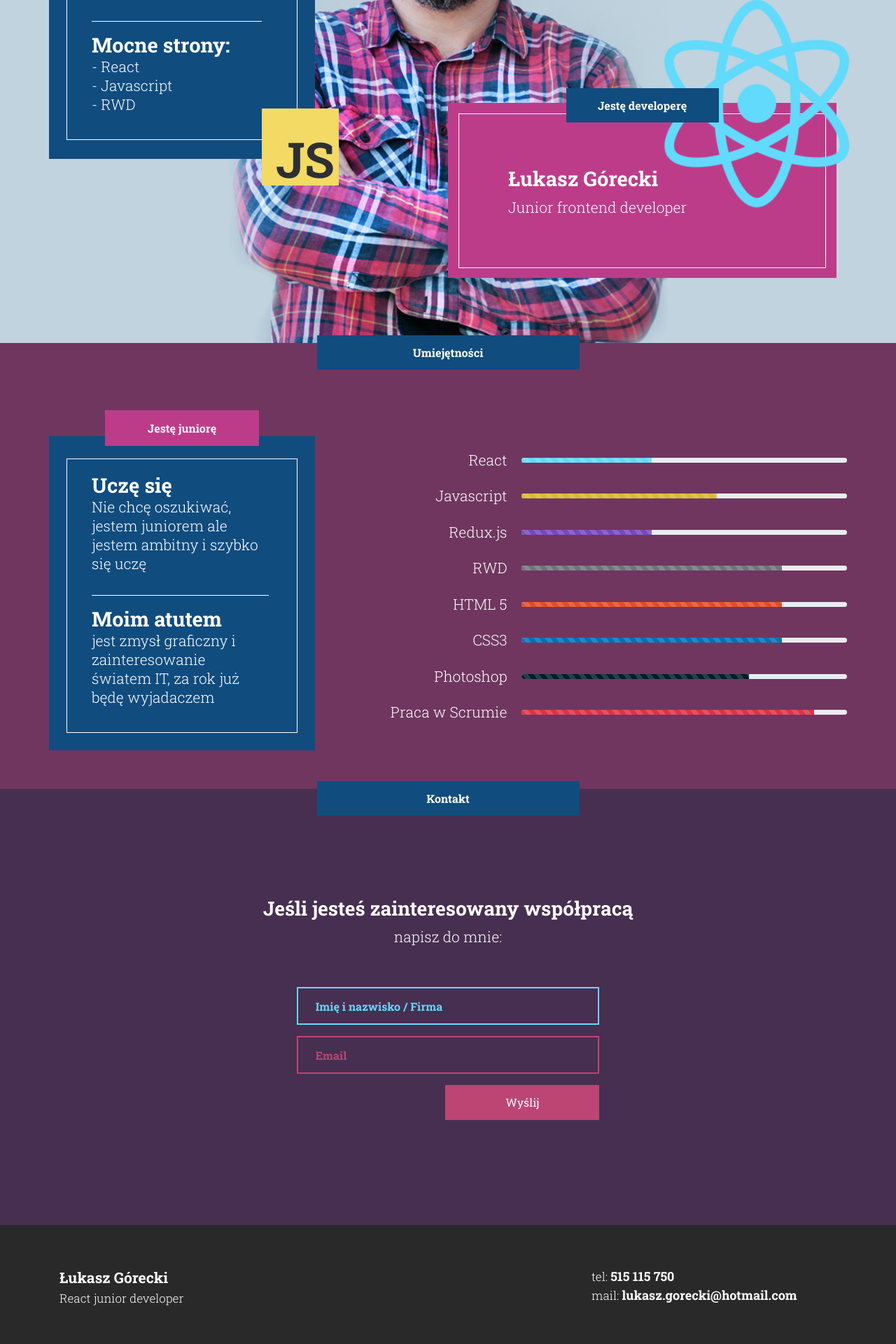
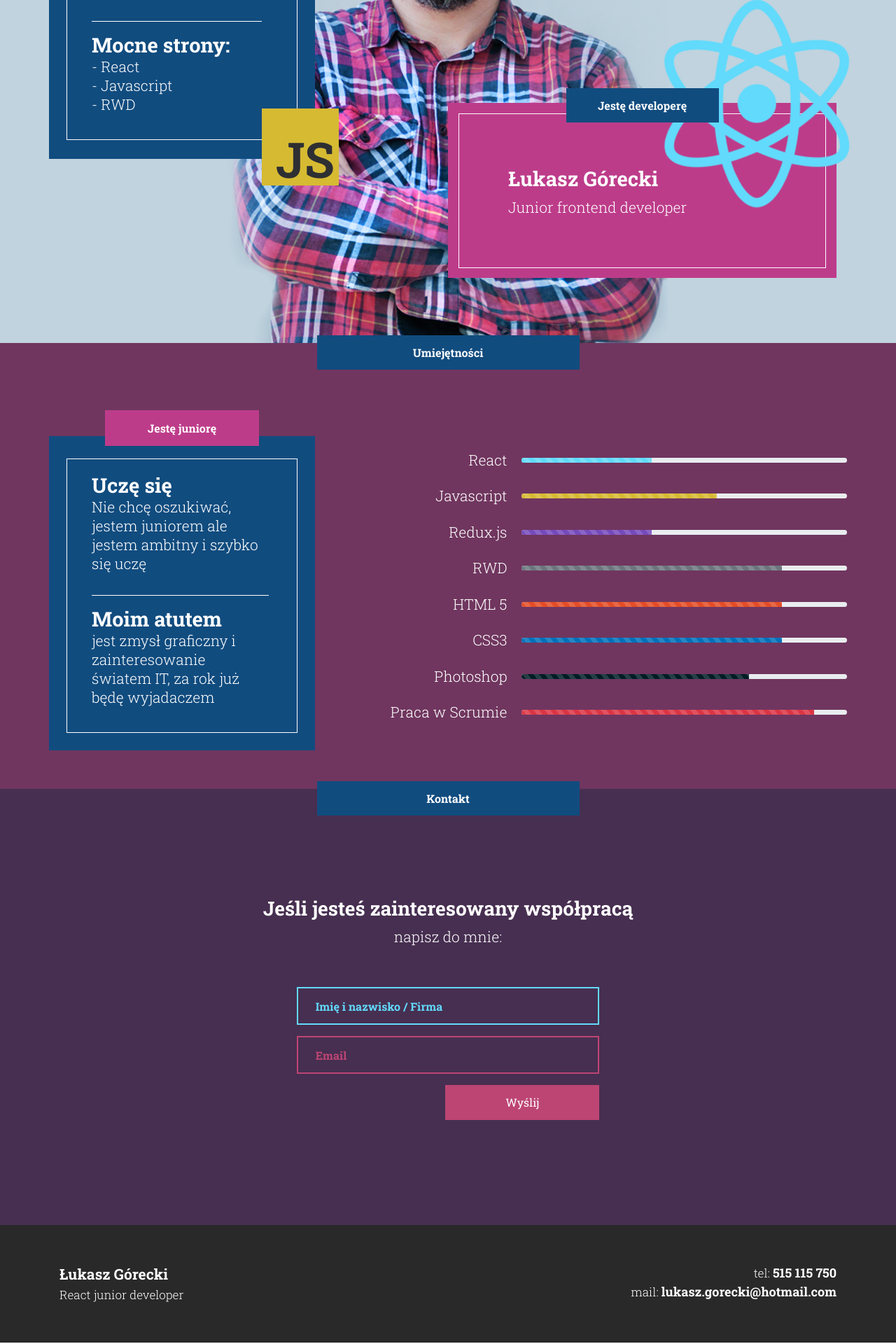
Before and after one commit to sq1fya/my-lp, a React (Create React App) app: page / in a window 1280 px wide. Shown: the part 367-2287 px from the top of the page at 70% size. Built offline with nearby package versions, Linux system fonts and the light colour scheme.

Commit message:
add color to variables section about me

```diff
--- a/src/components/section-about-me/section-about-me.js
+++ b/src/components/section-about-me/section-about-me.js
@@ -24,7 +24,7 @@ class SectionAboutMe extends Component {
               </nav>
             </header>
             <div className="row d-flex align-items-end">
-              <div className="left-box col-4">
+              <div className="left-box col-4 text-white">
                 <div className="title-box justify-content-center">
                   <h6 className="title">Jestę frontendowcę</h6>
                 </div>
@@ -45,19 +45,19 @@ class SectionAboutMe extends Component {
                   </div>
                 </div>
               </div>
-              <div className="js sticky-top">
+              <div className="js sticky-top bg-js">
                 <p>JS</p>
               </div>
             </div>
-            <div className="right-box col-6 float-right ">
-              <div className="right-box--main ">
+            <div className="right-box col-6 float-right text-white">
+              <div className="right-box--main">
                 <div className="react-logo position-absolute">
                   <img src={logo} className="App-logo" alt="react-logo" />
                 </div>
                 <div className="title-box position-relative">
                   <h6 className="title">Jestę developerę</h6>
                 </div>
-                <div className="inside-text ">
+                <div className="inside-text">
                   <h3>Łukasz Górecki</h3>
                   <p className="mb-auto">Junior frontend developer</p>
                 </div>
--- a/src/components/section-footer/section-footer.js
+++ b/src/components/section-footer/section-footer.js
@@ -4,15 +4,15 @@ import "./section-footer.scss";
 class SectionFooter extends Component {
   render() {
     return (
-      <section className="section-footer container-fluid ">
+      <section className="section-footer container-fluid">
         <div className="row ">
-          <div className="container" style={{ height: "130px" }}>
-            <div className="info-box row justify-content-between  ">
-              <div className="info-box--name col-3">
+          <div className="container">
+            <div className="info-box row justify-content-lg-between flex-lg-nowrap flex-md-wrap">
+              <div className="info-box--name col-lg-3 col-md-12 text-lg-left ">
                 <p>Łukasz Górecki</p>
                 <p>React junior developer</p>
               </div>
-              <div className="info-box--contact col-4">
+              <div className="info-box--contact col-lg-4 col-md-12 text-lg-right">
                 <p>
                   <spam>tel: </spam>
                   <span><a href="tel:+48-515-115-750">515 115 750</a></span>
--- a/src/components/section-footer/section-footer.scss
+++ b/src/components/section-footer/section-footer.scss
@@ -1,10 +1,11 @@
 .section-footer {
-  height: 170px;
   background-color: #292929;
+  padding-bottom: 40px;
   .info-box {
     color: white;
-    padding-top: 60px;
+    padding-top: 25px;
     .info-box--name {
+      margin-top: 30px;
       p:first-of-type {
         font-weight: 700;
         font-size: 21px;
@@ -16,6 +17,8 @@
       }
     }
     .info-box--contact {
+      margin-top: 30px;
+
       p:first-of-type {
         margin: 0;
         font-size: 17px;
--- a/src/main.scss
+++ b/src/main.scss
@@ -19,6 +19,7 @@ button {
 $bg-color-blue: #114c7f;
 $bg-color-light-blue: #c0d3df;
 $bg-color-pink: #bd3c8a;
+$bg-color-gray: #2e2f32;
 // >>>>>>>>>>> global end <<<<<<<<<<
 
 // >>>>>>>>>>> header <<<<<<<<<<
@@ -33,14 +34,14 @@ $bg-color-pink: #bd3c8a;
       }
       button {
         font-weight: 700;
-        color: #173f62;
+        color: $bg-color-blue;
         -webkit-transition: color 0.5s ease-out;
         -moz-transition: color 0.5s ease-out;
         -o-transition: color 0.5s ease-out;
         transition: color 0.5s ease-out;
       }
       button:hover {
-        color: #bd3c8a;
+        color: $bg-color-pink;
       }
       button:focus {
         outline: 0;
@@ -59,8 +60,7 @@ $bg-color-pink: #bd3c8a;
 
 .section-about-me {
   .left-box {
-    background-color: #114c7f;
-    color: white;
+    background-color: $bg-color-blue;
     .inside-text {
       font-size: 21px;
       padding: 10px 10px 27px 10px;
@@ -100,8 +100,7 @@ $bg-color-pink: #bd3c8a;
 }
 
 .js {
-  background-color: #f2da64;
-  color: #2e2f32;
+  color: $bg-color-gray;
   height: 110px;
   width: 110px;
   margin: 0 -76px -38px;
@@ -121,16 +120,15 @@ $bg-color-pink: #bd3c8a;
     h6 {
       font-size: 16px;
       font-weight: 700;
-      background-color: #114c7f;
+      background-color: $bg-color-blue;
       text-align: center;
       padding: 15px;
       margin-top: -37px;
     }
   }
   .right-box {
-    background-color: #bd3c8a;
+    background-color: $bg-color-pink;
     height: 250px;
-    color: white;
     margin-top: -80px;
     padding: 15px 15px 0 15px;
     .right-box--main {
```
